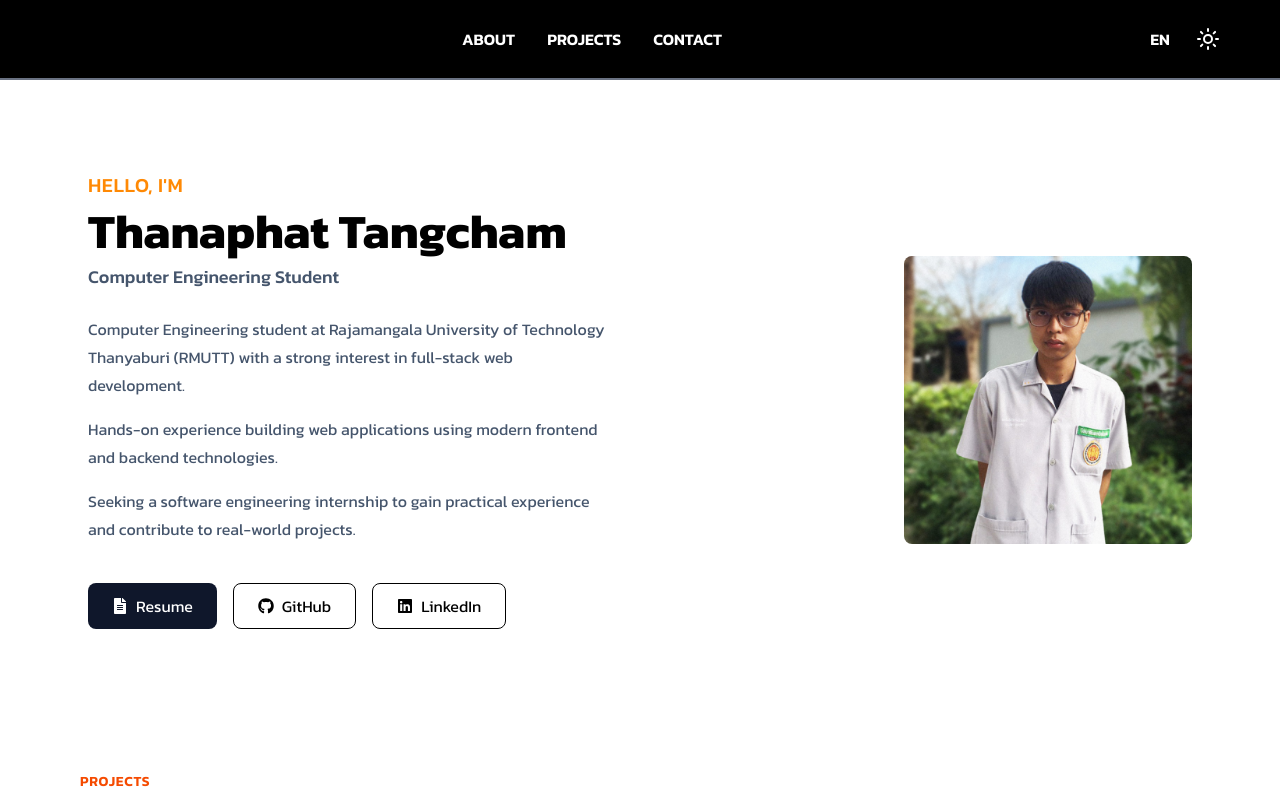
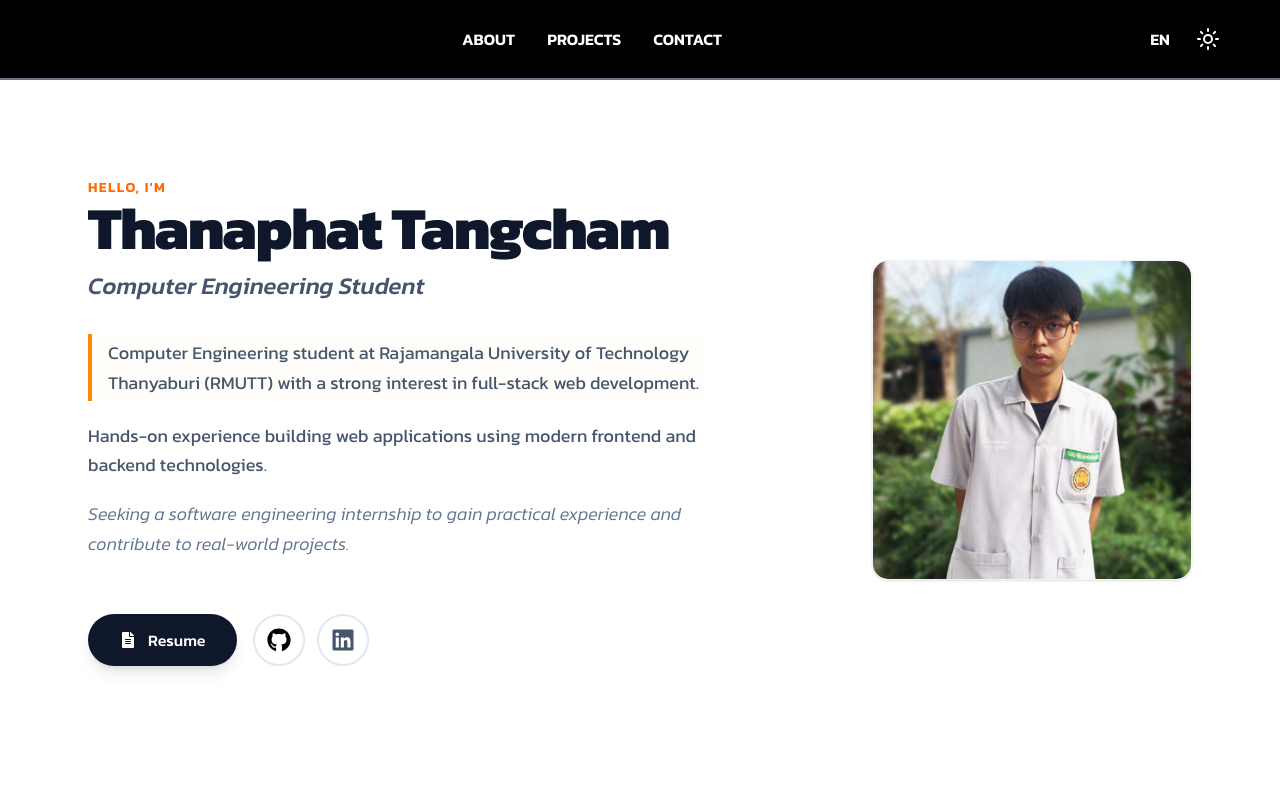
Before and after one commit to 9Thanaphat/portfolio-web, a React (Vite) app: page / in a window 1280 px wide. Shown: the top 800 px of the page. Built offline with nearby package versions, Linux system fonts and the light colour scheme.

Commit message:
update ui

```diff
--- a/src/components/AboutMe.jsx
+++ b/src/components/AboutMe.jsx
@@ -9,62 +9,67 @@ const AboutMe = ({ lang }) => {
   return (
     <section
       id="about"
-      className="min-h-[80vh] flex flex-col md:flex-row items-center justify-center gap-10 md:gap-16 px-6 py-12 max-w-6xl mx-auto dark:text-gray-100"
+      className="min-h-[85vh] flex flex-col md:flex-row items-center justify-between gap-12 md:gap-20 px-6 py-20 max-w-6xl mx-auto"
     >
       {/* Text Section */}
-      <div className="w-full md:w-1/2 space-y-6 max-w-prose text-center md:text-left">
-        <div className="space-y-2">
-          <h2 className="text-xl font-medium text-orange-400 tracking-wide">
+      <div className="w-full md:w-3/5 space-y-8 text-center md:text-left order-2 md:order-1">
+        <div className="space-y-3">
+          <span className="text-orange-500 dark:text-orange-400 font-semibold uppercase tracking-widest text-sm">
             {t.hello}
-          </h2>
-          <h1 className="text-4xl md:text-5xl font-bold">
+          </span>
+          <h1 className="text-5xl md:text-6xl font-extrabold tracking-tight text-slate-900 dark:text-white">
             {t.name}
           </h1>
-          <p className="text-lg text-slate-600 dark:text-slate-400 font-medium">
+          <p className="text-xl md:text-2xl text-slate-600 dark:text-slate-400 font-medium italic">
             {t.title}
           </p>
         </div>
 
-        <div className="text-base leading-7 text-slate-600 dark:text-slate-300 space-y-4">
-          <p>{t.p1}</p>
+        <div className="text-lg leading-relaxed text-slate-600 dark:text-slate-300 space-y-5 max-w-2xl">
+          <p className="border-l-4 border-orange-400 pl-4 py-1 bg-orange-50/30 dark:bg-orange-900/10">
+            {t.p1}
+          </p>
           <p>{t.p2}</p>
-          <p>{t.p3}</p>
+          <p className="font-light italic text-slate-500">{t.p3}</p>
         </div>
 
-        <div className="flex flex-wrap gap-4 pt-4 justify-center md:justify-start">
+        <div className="flex flex-wrap gap-4 pt-6 justify-center md:justify-start">
           <a
             href="/Thanaphat_Tangcham_Resume.pdf"
-            className="bg-slate-900  hover:bg-slate-700 dark:bg-white dark:text-black dark:hover:bg-slate-300 text-white flex gap-2 items-center py-2.5 px-6 rounded-lg transition-colors duration-200"
+            className="bg-slate-900 hover:bg-orange-500 dark:bg-white dark:text-black dark:hover:bg-orange-400 text-white flex gap-3 items-center py-3 px-8 rounded-full font-medium transition-all duration-300 shadow-lg hover:shadow-orange-200 dark:hover:shadow-none"
           >
             <FaFileAlt /> {t.resume}
           </a>
 
+          <div className="flex gap-3">
             <a
               href="https://github.com/9thanaphat"
               target="_blank"
               rel="noreferrer"
-            className="border  hover:bg-slate-800 hover:text-white flex gap-2 items-center py-2.5 px-6 rounded-lg transition-colors duration-200"
+              className="p-3 border-2 border-slate-200 dark:border-slate-700 hover:border-slate-900 dark:hover:border-white rounded-full transition-all duration-300"
+              title="GitHub"
             >
-            <FaGithub /> {t.github}
+              <FaGithub className="text-2xl" />
             </a>
-
             <a
               href="https://www.linkedin.com/in/9thanaphat/"
               target="_blank"
               rel="noreferrer"
-            className="border hover:bg-blue-500 hover:text-white flex gap-2 items-center py-2.5 px-6 rounded-lg transition-colors duration-200"
+              className="p-3 border-2 border-slate-200 dark:border-slate-700 hover:border-blue-500 rounded-full transition-all duration-300 text-slate-600 dark:text-slate-400 hover:text-blue-500"
+              title="LinkedIn"
             >
-            <FaLinkedin /> {t.linkedin}
+              <FaLinkedin className="text-2xl" />
             </a>
+          </div>
         </div>
       </div>
 
       {/* Image Section */}
-      <div className="w-full md:w-1/2 flex justify-center md:justify-end">
+<div className="w-full md:w-2/5 flex justify-center md:justify-end order-1 md:order-2">
   <img
     src={my_photo}
     alt="Thanaphat Tangcham"
-          className="w-72 h-72 object-cover rounded-lg"
+    className="w-64 h-64 md:w-80 md:h-80 object-cover rounded-2xl shadow-sm border border-slate-100 dark:border-slate-800"
   />
 </div>
     </section>
```
Lines whose indentation alone changed are shown as unchanged.
